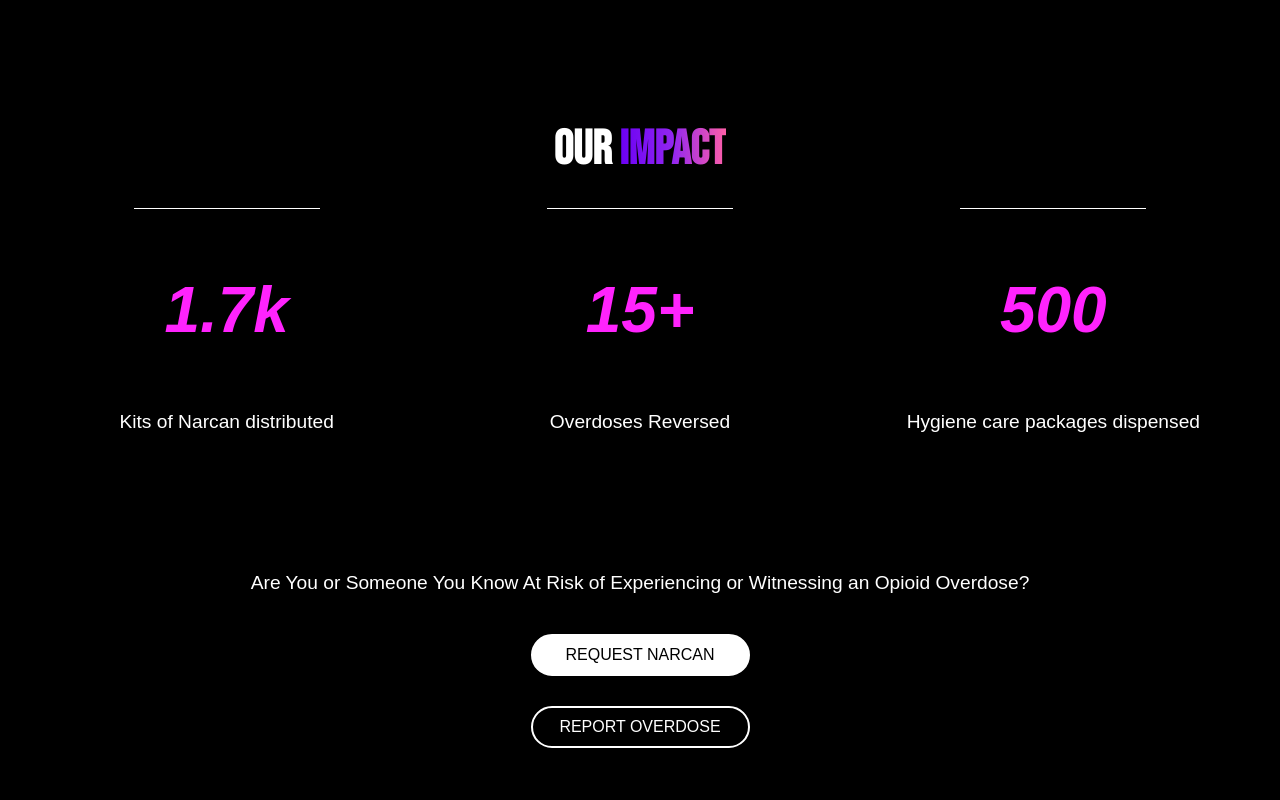
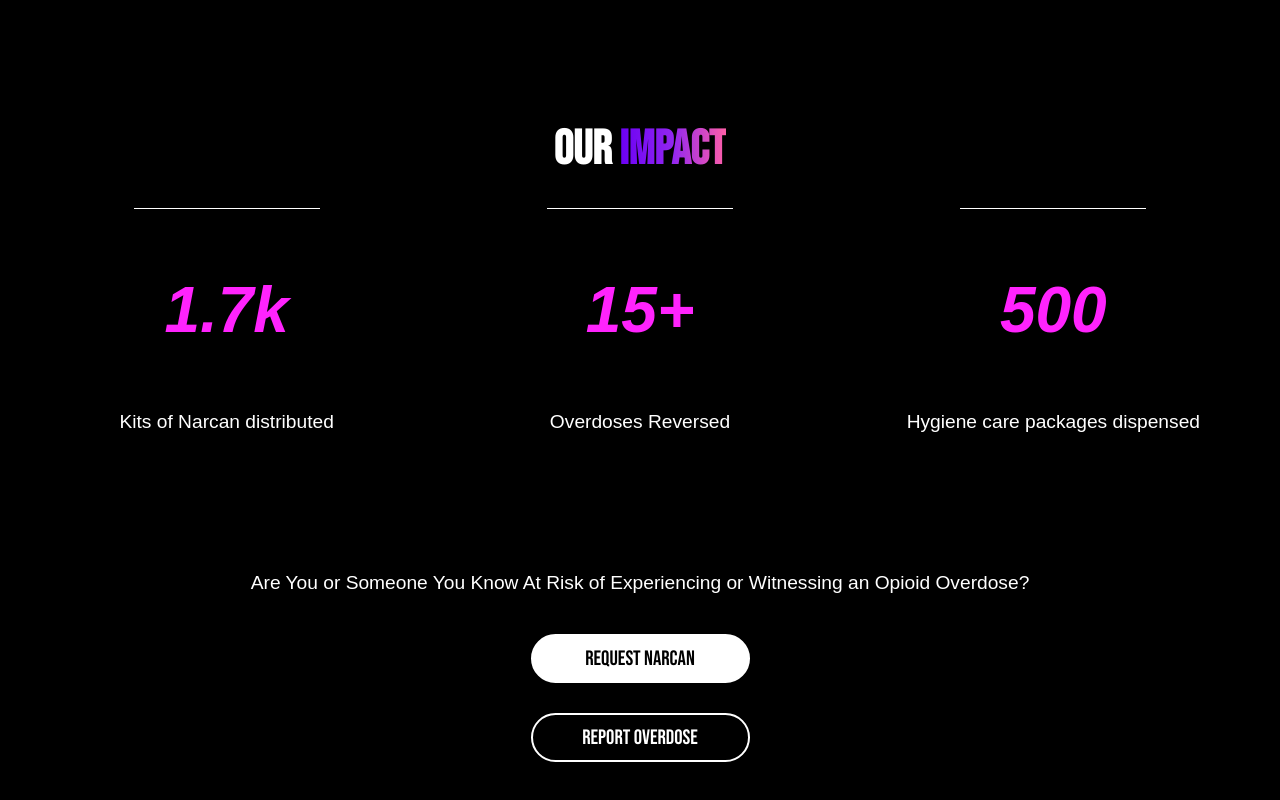
Before and after one commit to Prevent-Overdose/Prevent-Overdose, a React (Create React App) app in the folder frontend/: page / in a window 1280 px wide. Shown: the part 2424-3224 px from the top of the page. Built offline with nearby package versions, Linux system fonts and the light colour scheme.

Commit message:
Homepage - Closing buttons fix

```diff
--- a/frontend/src/pages/Home.css
+++ b/frontend/src/pages/Home.css
@@ -349,8 +349,8 @@
 }
 
 .closing-button {
-  font-family: 'Arial', sans-serif;
-  font-size: 1em;
+  font-family: 'bebas neue', sans-serif;
+  font-size: 1.3em;
   padding: 10px 20px;
   text-decoration: none;
   border-radius: 25px;
```
